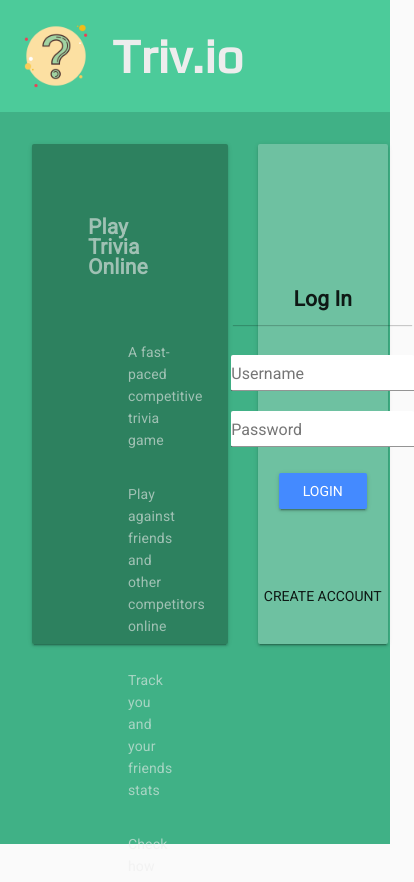
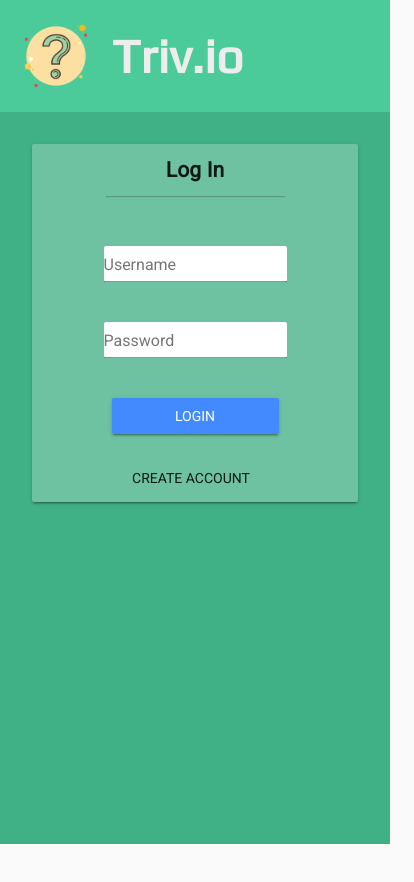
Before and after one commit to calexander618/trivio, a Vue app in the folder code/frontend/: page /#/login in a window 390 px wide. Shown: the top 882 px of the page, 414 px wide, since content can reach past the window. After the commit the page ends 844 px from the top, so only its background shows below. Built offline with nearby package versions, Linux system fonts and the light colour scheme; no server answers; what vue-socket.io would draw is missing.

Commit message:
loginpage responsive

```diff
--- a/code/frontend/src/views/LoginPage.vue
+++ b/code/frontend/src/views/LoginPage.vue
@@ -32,10 +32,10 @@
               <md-input placeholder="Password" type="password" v-model="password"></md-input>
             </md-field>
             <md-button class="md-raised md-primary login-button" v-on:click="submitSignin()">Login</md-button>
+            <md-button v-on:click="createAccount()">Create Account</md-button>
           </form>
         </div>
         <!-- <a href="/#/create">Create Account</a> -->
-        <md-button id="create-button" v-on:click="createAccount()">Create Account</md-button>
       </md-card>
       <md-card id="create-right" class="hidden">
         <div id="forms-container">
@@ -56,10 +56,10 @@
               class="md-raised md-primary .md-field.md-input-actionary login-button"
               v-on:click="submitSignup()"
             >Sign Up</md-button>
+            <md-button v-on:click="goBack()">I already have an account</md-button>
           </form>
         </div>
         <!-- <a href="/#/create">Create Account</a> -->
-        <md-button id="uncreate-button" v-on:click="goBack()">I already have an account</md-button>
       </md-card>
     </div>
   </div>
@@ -120,7 +120,7 @@ export default {
     submitSignup() {
       // check if passwords match
       if (this.createPassword !== this.confirmPassword) {
-          this.notification = "Passwords don't match, please try again.";
+        this.notification = "Passwords don't match, please try again.";
         return;
       }
       // create signup object to send to signup endpoint
@@ -132,6 +132,7 @@ export default {
       signup(signupObject).then(res => {
         if (res.status === 200) {
           this.notification = "Successfully signed up.";
+          this.$router.push('/dashboard/lobbyentry');
         } else if (res.status === 400) {
           // signup failed
           this.notification = "Signup failed, please try again.";
@@ -143,6 +144,23 @@ export default {
 </script>
 
 <style scoped>
+@media only screen and (max-width: 600px) {
+  #left {
+    display: none;
+  }
+
+  #right,
+  #create-right {
+    width: 100% !important;
+    height: auto;
+  }
+
+  #login-content {
+    display: flex;
+    justify-content: center;
+  }
+}
+
 .md-field {
   background: white;
   border-radius: 2px 2px 2px 2px;
@@ -163,6 +181,8 @@ export default {
 }
 form {
   text-align: center;
+  display: flex;
+  flex-direction: column;
 }
 #right,
 #create-right {
@@ -178,7 +198,6 @@ form {
   display: flex;
   align-items: center;
   justify-content: center;
-  height: 100%;
 }
 #login-header {
   text-align: center;
@@ -227,4 +246,10 @@ a {
 .hidden {
   display: none !important;
 }
+.md-field {
+  margin-top: 20px !important;
+}
+.md-button {
+  margin-top: 20px !important;
+}
 </style>
```
